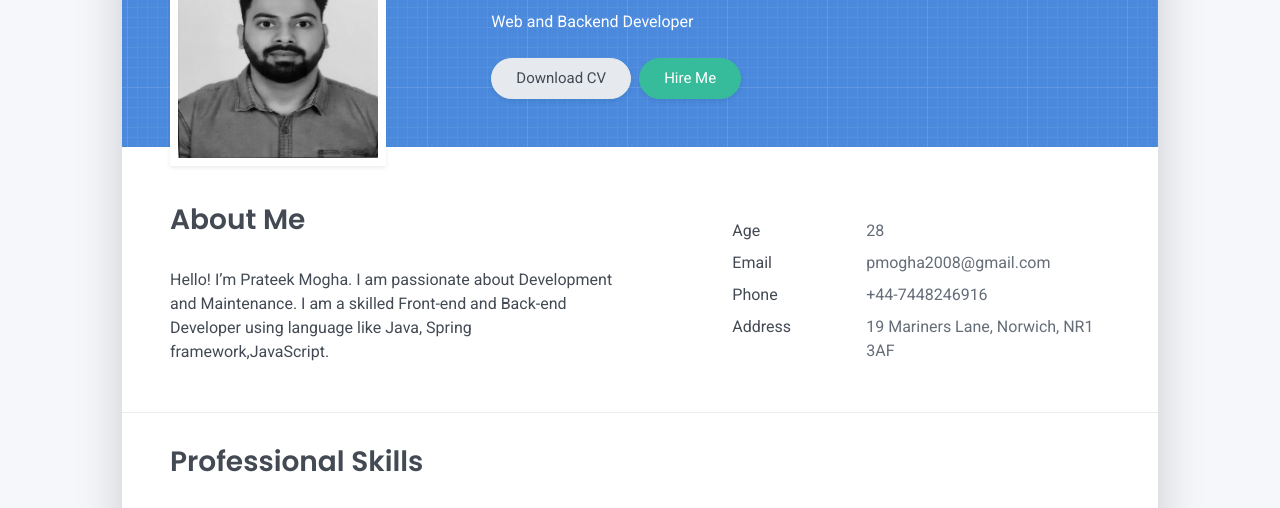
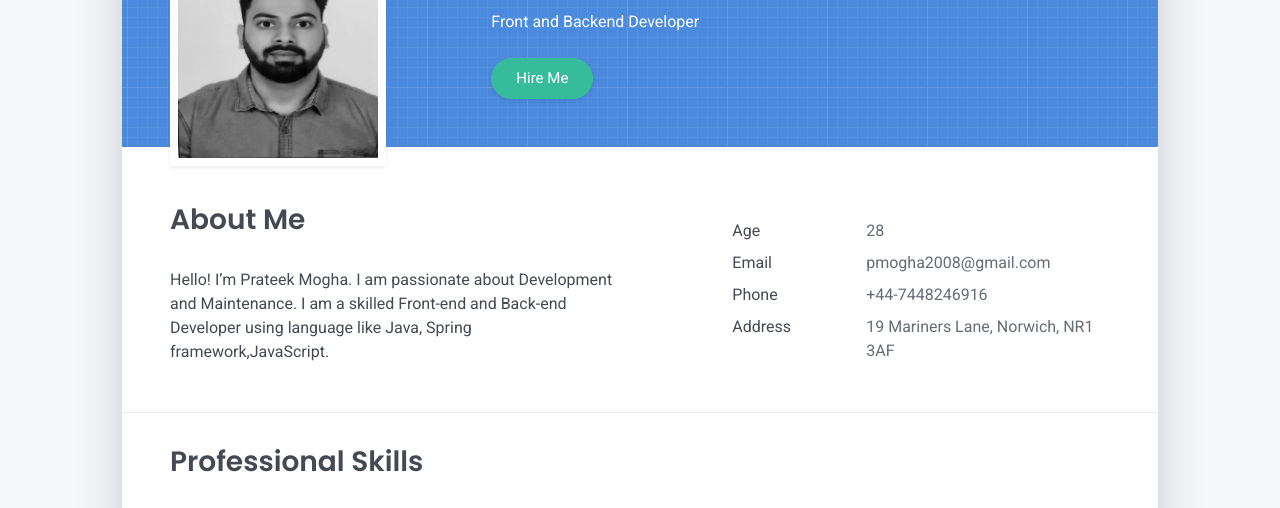
Before and after one commit to moghaprateek/portfolio, a plain HTML site: page index.html in a window 1280 px wide. Shown: the part 222-730 px from the top of the page. Drawn offline with Linux system fonts and the light colour scheme.

Commit message:
updated code

```diff
--- a/index.html
+++ b/index.html
@@ -56,8 +56,8 @@
       </div>
       <div class="col-lg-8 col-md-7 text-center text-md-start">
         <h2 class="h1 mt-2" data-aos="fade-left" data-aos-delay="0">Prateek Mogha</h2>
-        <p data-aos="fade-left" data-aos-delay="100">Web and Backend Developer</p>
-        <div class="d-print-none" data-aos="fade-left" data-aos-delay="200"><a class="btn btn-light text-dark shadow-sm mt-1 me-1" href="right-resume.pdf" target="https://github.com/moghaprateek/portfolio/blob/main/Resume.pdf">Download CV</a><a class="btn btn-success shadow-sm mt-1" href="#contact">Hire Me</a></div>
+        <p data-aos="fade-left" data-aos-delay="100">Front and Backend Developer</p>
+        <div class="d-print-none" data-aos="fade-left" data-aos-delay="200"><a class="btn btn-success shadow-sm mt-1" href="#contact">Hire Me</a></div>
       </div>
     </div>
   </div>
```
